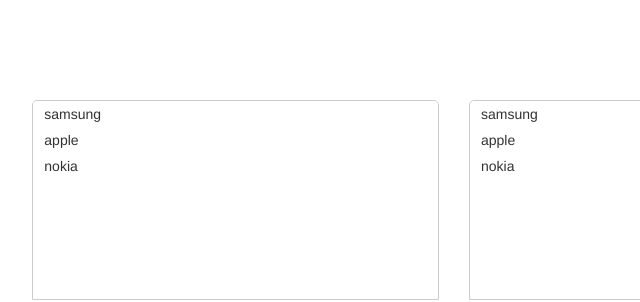
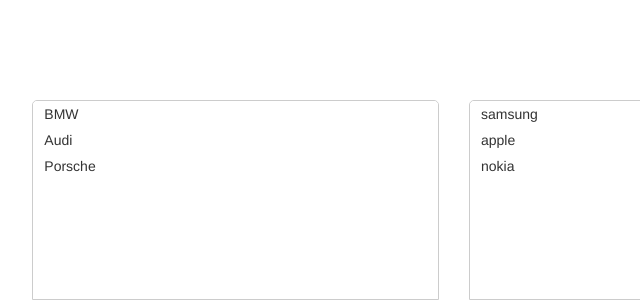
Before and after one commit to bad33ndj3/RowSelector, a plain HTML site: page demo/index.html in a window 1280 px wide. Shown: the top 302 px of the page, 186-826 px from the left. Drawn offline with nearby package versions, Linux system fonts and the light colour scheme.

Commit message:
rename vars

```diff
--- a/demo/index.html
+++ b/demo/index.html
@@ -40,7 +40,21 @@
      *
      * @type json
      */
-    var data = {
+    var cars = {
+        0: {
+            id: 1,
+            name: 'BMW'
+        },
+        1: {
+            id: 2,
+            name: 'Audi'
+        },
+        2: {
+            id: 3,
+            name: 'Porsche'
+        }
+    };
+    var tablets = {
         0: {
             id: 1,
             name: 'samsung'
@@ -54,7 +68,7 @@
             name: 'nokia'
         }
     };
-    var newData = {
+    var newTablets = {
         0: {
             id: 1,
             name: 'samsung'
@@ -78,14 +92,14 @@
     };
 
     $(document).ready(function () {
-        var rowCar = $('#car').rowSelector(data, $('#car_hidden'));
-        var rowTablet = $('#tablet').rowSelector(data, $('#tablet_hidden'));
+        $('#car').rowSelector(cars, $('#car_hidden'));
+        $('#tablet').rowSelector(tablets, $('#tablet_hidden'));
 
         //preview updating the list
         $('#preview').click(function () {
-            $('#car').trigger({
+            $('#tablet').trigger({
                 type: 'rowInput:update',
-                dataList: newData
+                dataList: newTablets
             });
         });
     });
```
